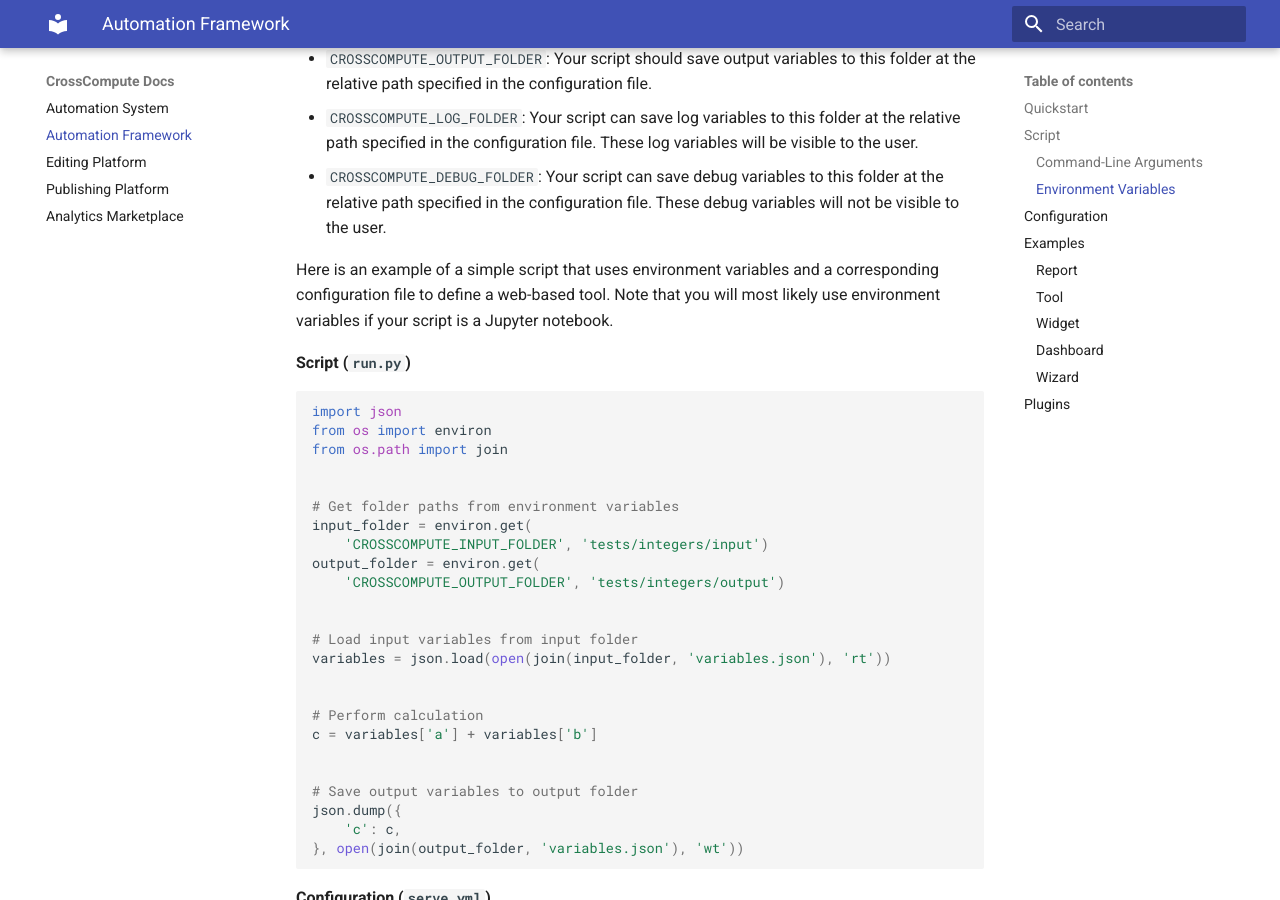
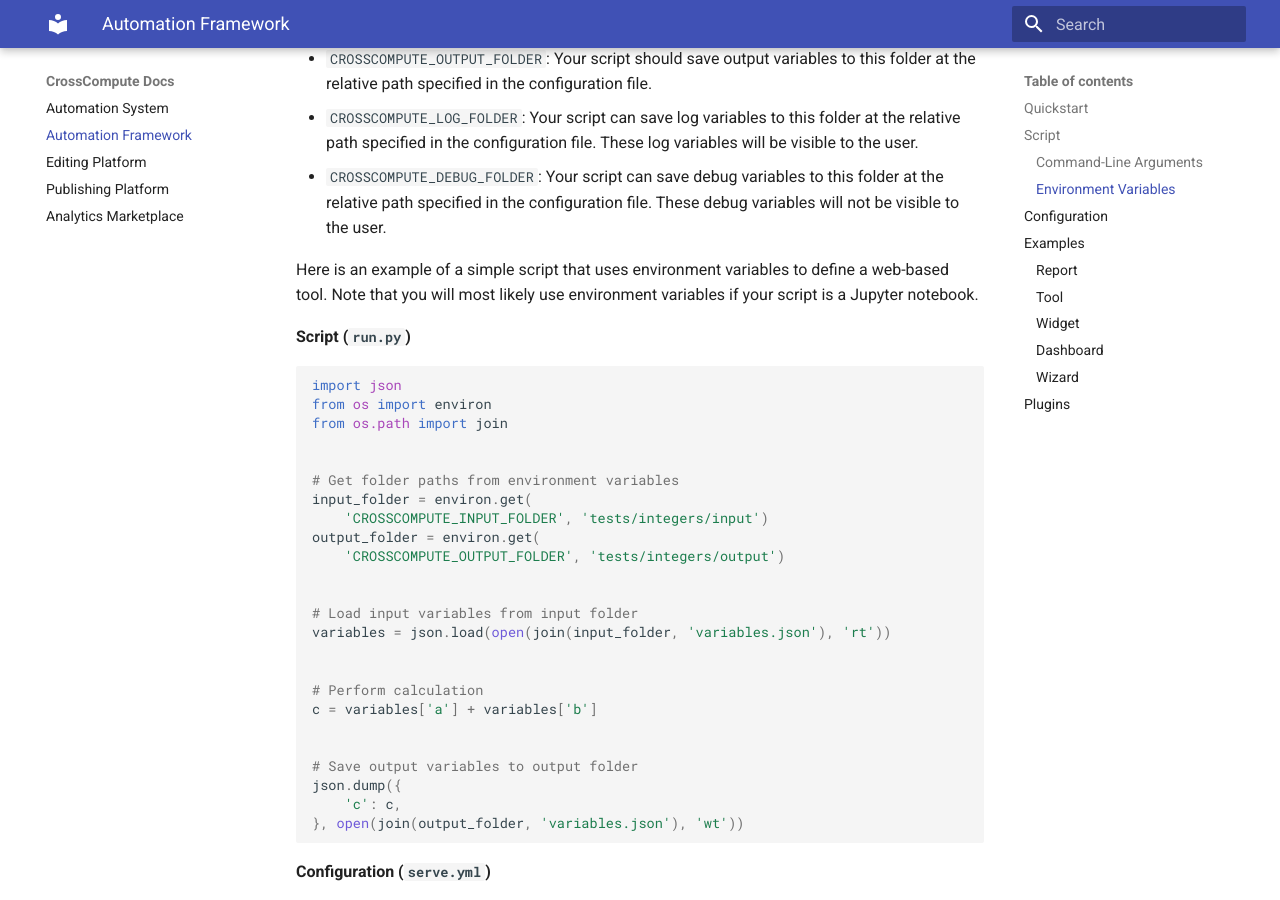
Before and after one commit to crosscompute/crosscompute-docs, an MkDocs documentation site: the page built from docs/automation-framework/README.md, in a window 1280 px wide and 900 px high, scrolled down 3203 px. Built offline with MkDocs 1.6.1 and Material for MkDocs 9.7.7, drawn with Linux system fonts in a browser that asks for light colours; some of the changed text lies outside the part shown.

Commit message:
Make more concise

````diff
--- a/docs/automation-framework/README.md
+++ b/docs/automation-framework/README.md
@@ -48,7 +48,7 @@
 command: python x.py {input_folder} {output_folder} {log_folder} {debug_folder}
 ```
 
-Here is an example of a simple script that uses command-line arguments and a corresponding configuration file to define a web-based tool.
+Here is an example of a simple script that uses command-line arguments to define a web-based tool.
 
 **Script (`run.py`)**
 
@@ -150,7 +150,7 @@
 - ``CROSSCOMPUTE_LOG_FOLDER``: Your script can save log variables to this folder at the relative path specified in the configuration file. These log variables will be visible to the user.
 - ``CROSSCOMPUTE_DEBUG_FOLDER``: Your script can save debug variables to this folder at the relative path specified in the configuration file. These debug variables will not be visible to the user.
 
-Here is an example of a simple script that uses environment variables and a corresponding configuration file to define a web-based tool. Note that you will most likely use environment variables if your script is a Jupyter notebook.
+Here is an example of a simple script that uses environment variables to define a web-based tool. Note that you will most likely use environment variables if your script is a Jupyter notebook.
 
 **Script (`run.py`)**
 
````
